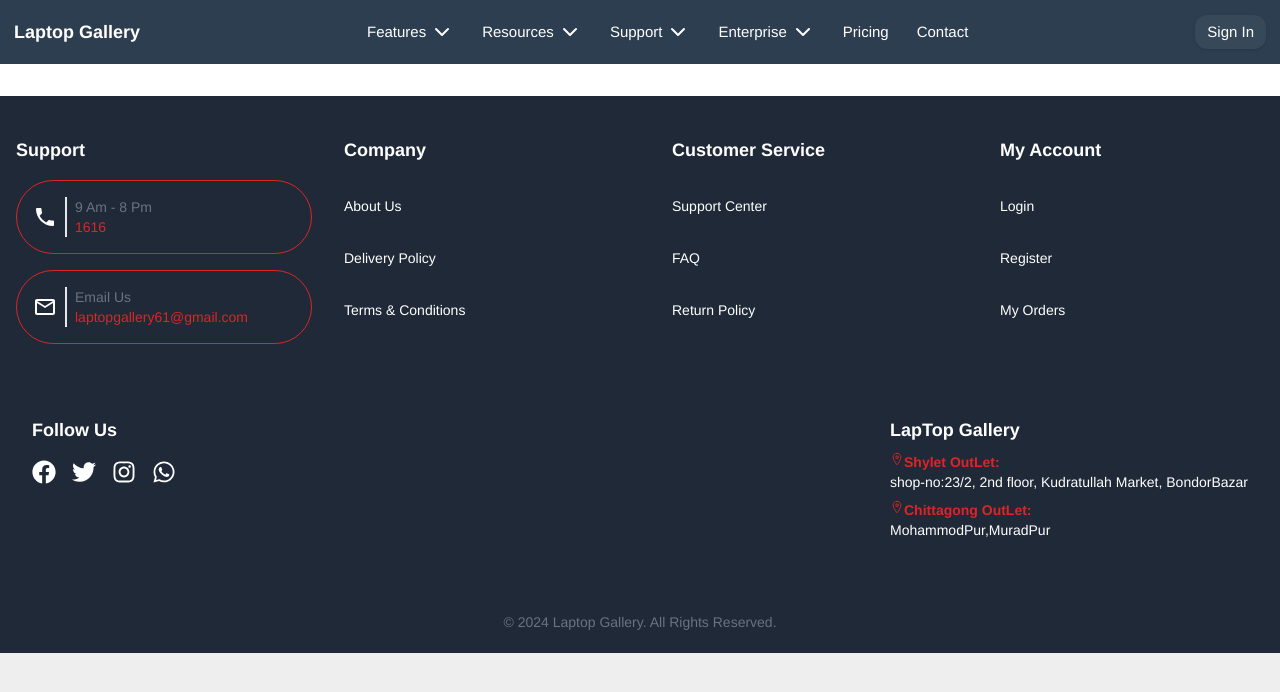
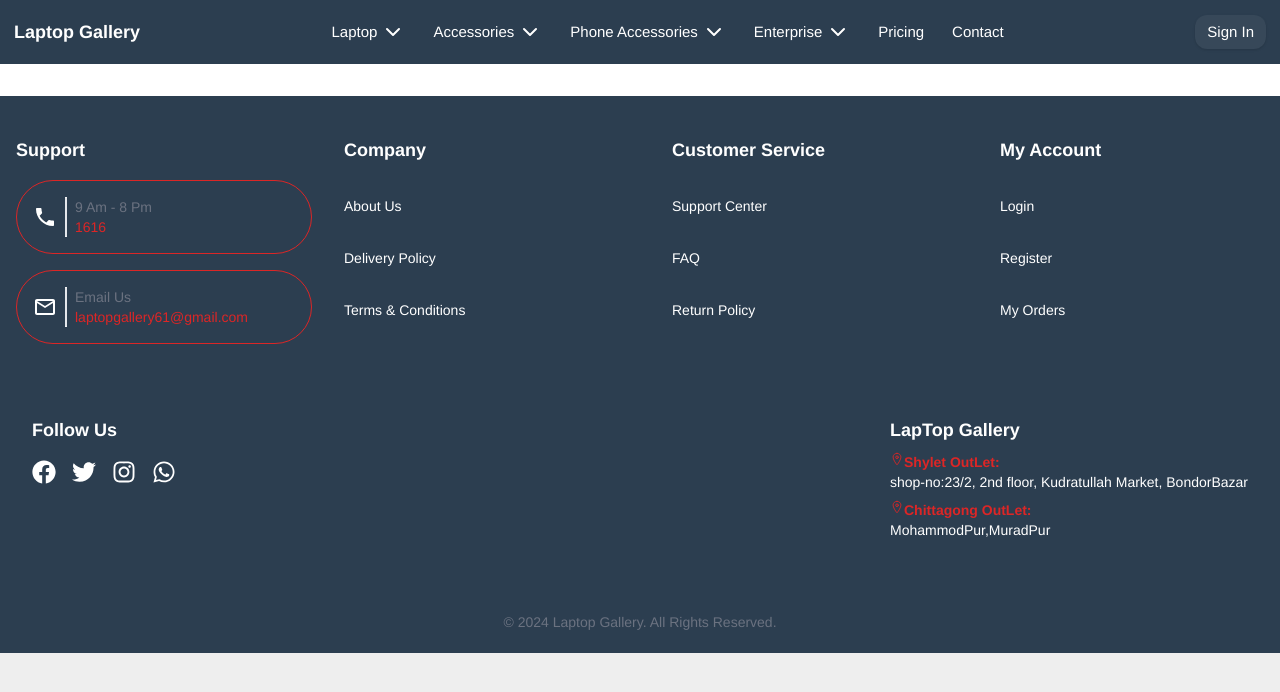
Before and after one commit to mohammad-salim-23/LaptopGallery, a React (Vite) app: page / in a window 1280 px wide. Shown: the top 692 px of the page. Built offline with nearby package versions, Linux system fonts and the light colour scheme.

Commit message:
navbar added functionality not its work ongoing

```diff
--- a/src/Components/Shared/Footer/Footer.jsx
+++ b/src/Components/Shared/Footer/Footer.jsx
@@ -7,7 +7,7 @@
 
 const Footer = () => {
   return (
-    <footer className="bg-gray-800 text-white pt-10 pb-5 my-24 ">
+    <footer className="bg-primary text-white pt-10 pb-5 my-24 ">
       <div className="container mx-4 grid grid-cols-1 md:grid-cols-4 gap-8 text-sm">
       <div>
         <h2 className="font-bold text-lg mb-4"> Support</h2>
--- a/src/Components/Shared/NavBar/NavLinks/NavLinks.js
+++ b/src/Components/Shared/NavBar/NavLinks/NavLinks.js
@@ -1,6 +1,6 @@
 export const Navlinks = [
     {
-      name: "Features",
+      name: "Laptop",
       subMenu: [
         {
           name: "Design",
@@ -8,11 +8,12 @@
         },
         {
           name: "Management",
-          link: 'https://management.com'
+          link: '/management'
         },
         {
           name: "Navigation",
-          link: 'https://navigation.com'
+          link: 'https://navigation.com',
+          link: '/navigation'
         },
         {
           name: "CMS",
@@ -23,7 +24,7 @@
       gridCols: 2,
     },
     {
-      name: "Resources",
+      name: "Accessories",
       subMenu: [
         {
           name: "Marketplace",
@@ -61,7 +62,7 @@
       gridCols: 3,
     },
     {
-      name: "Support",
+      name: "Phone Accessories",
       subMenu: [
         {
           name: "Help",
--- a/src/Components/Shared/NavBar/Responsive/DesktopMenu/DesktopMenu.jsx
+++ b/src/Components/Shared/NavBar/Responsive/DesktopMenu/DesktopMenu.jsx
@@ -1,6 +1,7 @@
 import { useState } from "react";
 import { ChevronDown } from "lucide-react";
 import { motion } from "framer-motion";
+import { Link } from "react-router-dom";
 
 export default function DesktopMenu({ menu }) {
   const [isHover, toggleHover] = useState(false);
@@ -55,10 +56,10 @@
         >
           <div
             className={`grid gap-7 ${menu.gridCols === 3
-                ? "grid-cols-3"
-                : menu.gridCols === 2
-                  ? "grid-cols-2"
-                  : "grid-cols-1"
+              ? "grid-cols-3"
+              : menu.gridCols === 2
+                ? "grid-cols-2"
+                : "grid-cols-1"
               }`}
           >
             {hasSubMenu &&
@@ -66,12 +67,11 @@
                 <div className="relative cursor-pointer" key={i}>
                   <div className="flex-center gap-x-4 group/menubox">
                     <div>
-                      <a
-                        href={submenu.link}
-                        className="font-semibold"
-                      >
+
+                      <Link className="font-semibold" to={submenu.link}>
                         {submenu.name}
-                      </a>
+                      </Link>
+
                     </div>
                   </div>
                 </div>
```
